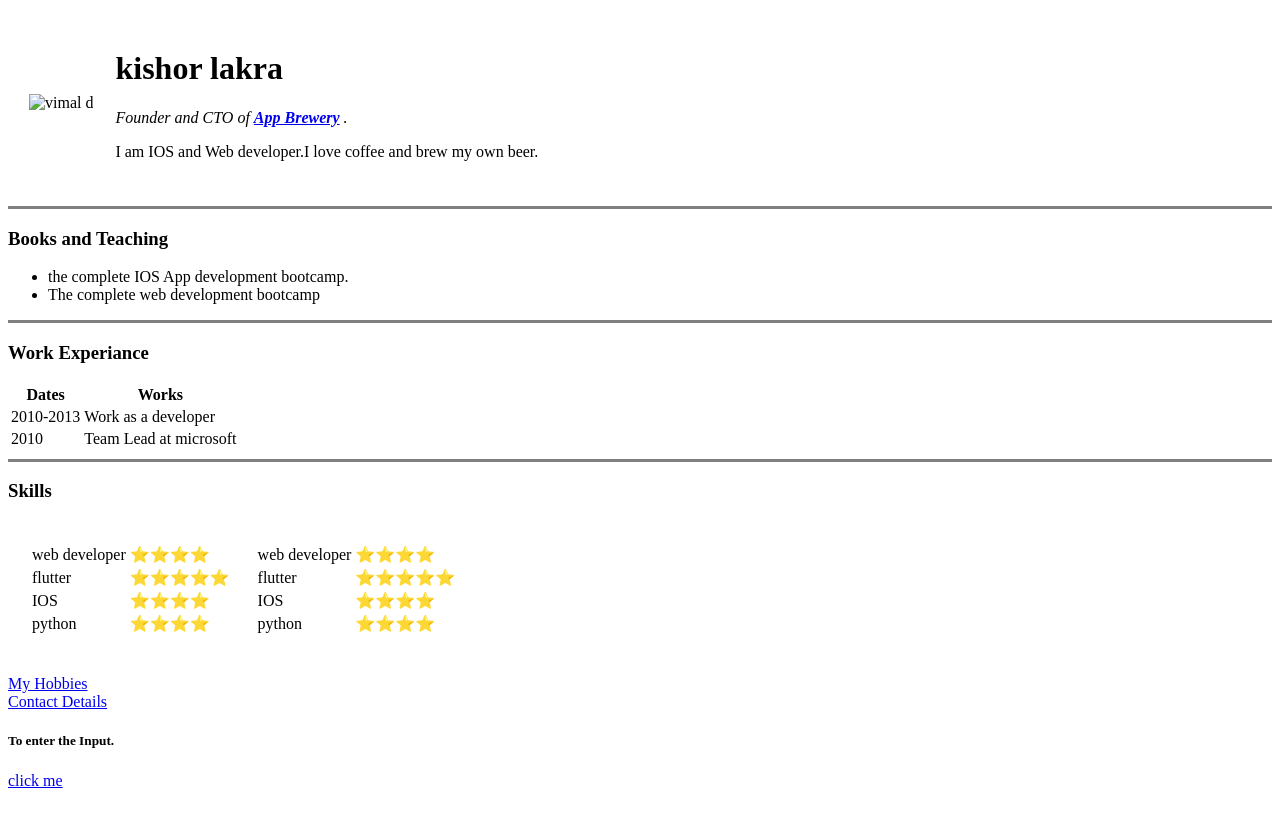
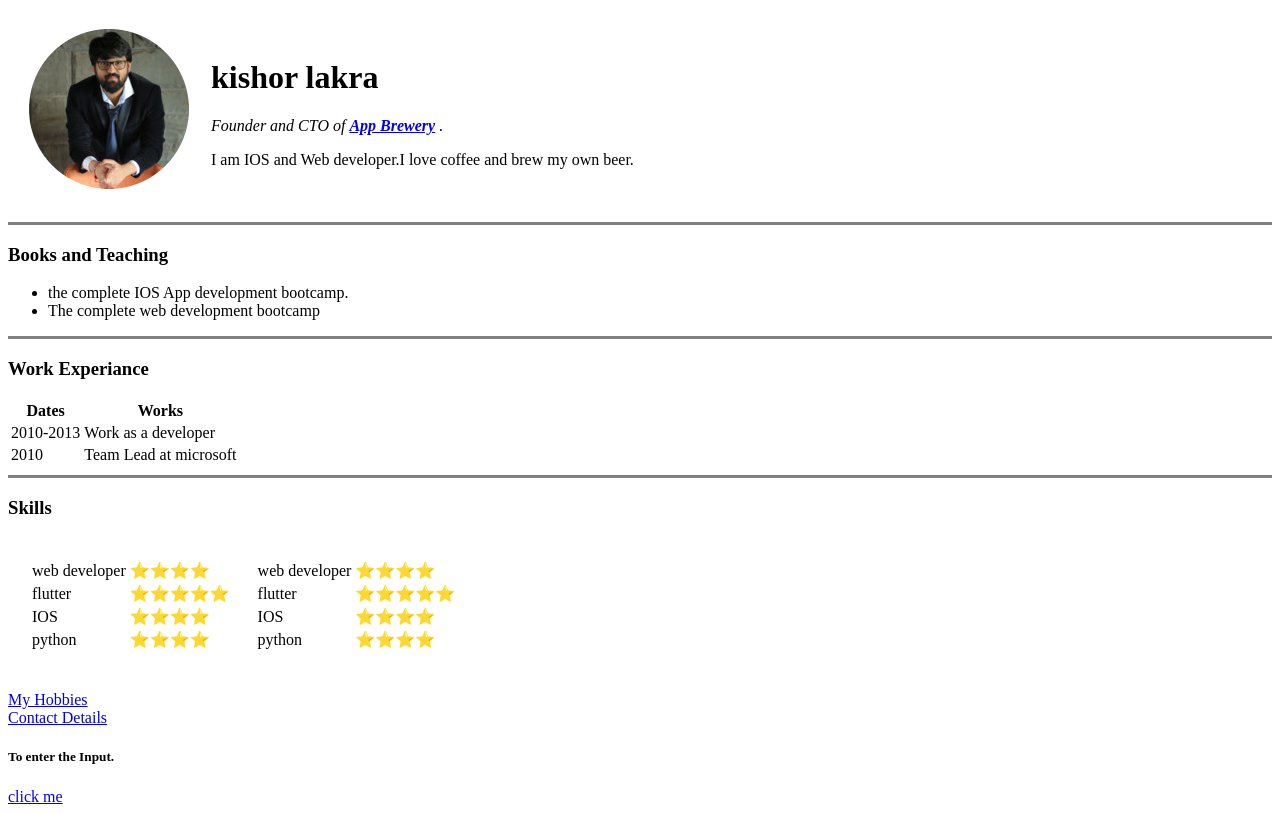
Before and after one commit to lakragithub/Web_Day_3, a plain HTML site: page index.html in a window 1280 px wide. Drawn offline with Linux system fonts and the light colour scheme.

Commit message:
Update index.html

```diff
--- a/index.html
+++ b/index.html
@@ -7,7 +7,7 @@
   <body>
     <table cellspacing="20">
       <tr>
-        <td><img src="images/vimal daga.png" alt="vimal d"></td>
+        <td><img src="vimal daga.png" alt="vimal d"></td>
         <td><h1>kishor lakra</h1>
         <p><em>Founder and CTO of <strong><a href="https://appbrewery.com/">App Brewery</a> </strong>.</em></p>
         <p>I am IOS and Web developer.I love coffee and brew my own beer.</p></td>
```
